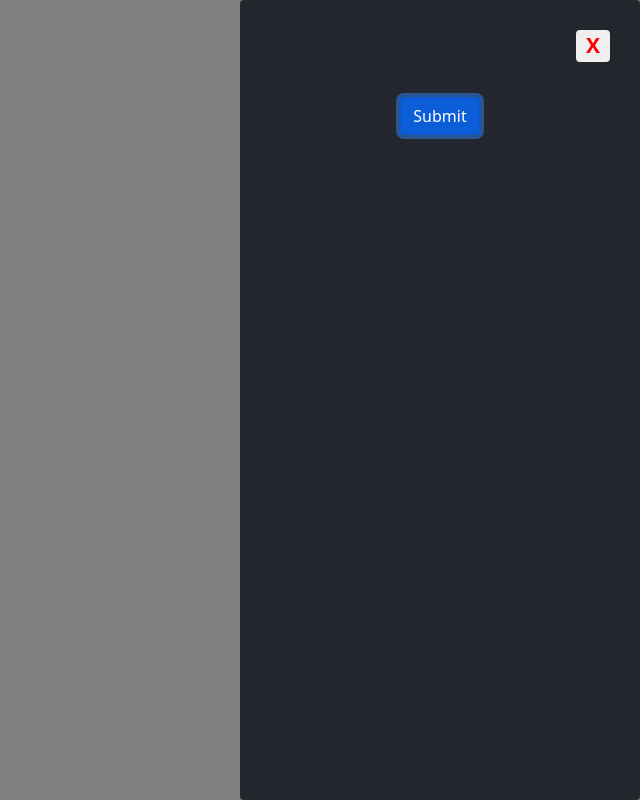
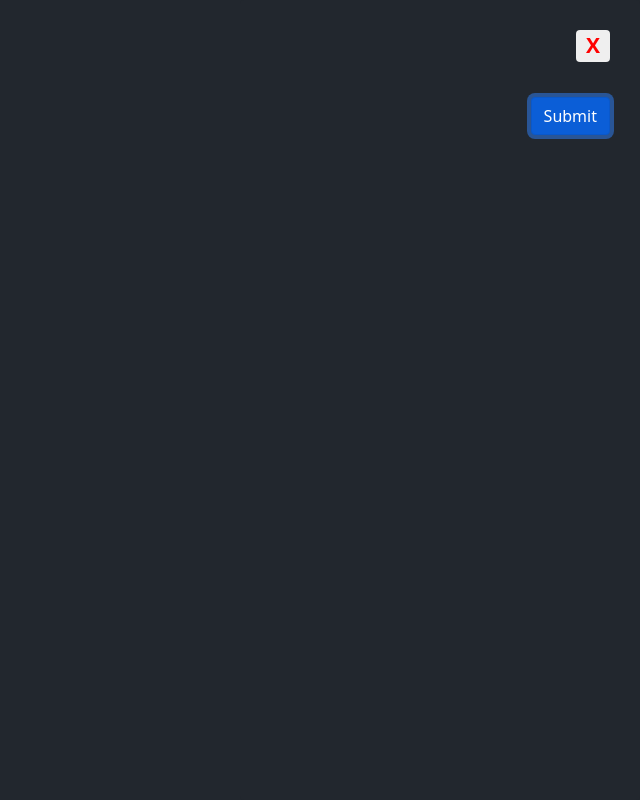
Before and after one commit to hasanrana21/developer-experience-hub-task, a Vue app: page / in a window 1280 px wide. Both pictures are taken after typing "name@example.com", "Sample123" into the empty fields and a click on the button "Submit". Shown: the whole page, without its empty margins (640-1280 px from the left). Built offline with nearby package versions, Linux system fonts and the light colour scheme.

Commit message:
first slide done

```diff
--- a/src/components/Header/Header.vue
+++ b/src/components/Header/Header.vue
@@ -7,28 +7,34 @@
         </transition>
 
         <transition name="slide" appear>
-            <div id="modal" v-if="showModal">
+            <div class="modalClass" v-if="showModal">
                 <div class="text-end">
                     <button class="cross-button" @click="showModal = false">X</button>
                 </div>
 
                 <form v-on:submit.prevent>
-                    <div v-if="submitedButton">
+                    <div id="inputs" v-if="submitedButton">
                         <div class="mb-3">
                             <label for="exampleInputEmail1" class="form-label">Email address</label>
                             <input type="email" name="email" class="form-control" id="exampleInputEmail1" aria-describedby="emailHelp">
                         </div>
+
                         <div class="mb-3">
                             <label for="exampleInputPassword1" class="form-label">Password</label>
                             <input type="password" name="password" class="form-control" id="exampleInputPassword1">
                         </div>
                     </div>
 
-                        <div class="text-center" @click="submitedButton = false">
-                            <button type="submit" @click="submitedButton = true" class="btn btn-primary" id="submit-button">Submit</button>
+                    <div class="text-end sendDiv" @click="submitedButton = false">
+                        <button type="submit" class="btn btn-primary" @click="dataSubmit = true" id="submit-button">Submit</button>
+                    </div>
+                </form>
+            </div>
+        </transition>
 
-                        </div>
-                </form>
+        <transition name="anotherDiv" appear>
+            <div class="slideAfterClick"  v-if="dataSubmit" @click="dataSubmit = true">
+
             </div>
         </transition>
     </div>
@@ -42,7 +48,7 @@ export default {
             showModal: true,
             submitedButton: true,
             show: true,
-
+            dataSubmit: false,
         }
     },
     methods: {
@@ -84,7 +90,7 @@ export default {
         background-color: rgba(0, 0, 0, .5);
     }
 
-    #modal{
+    .modalClass{
         position: fixed;
         right: 0;
         z-index: 99;
@@ -97,6 +103,46 @@ export default {
         padding: 30px;
 
     }
+    .modalClass input{
+        max-width: 325px;
+    }
+    .slideAfterClick{
+        position: absolute;
+        top: 0;
+        left: 0;
+        right: 0;
+        bottom: 0;
+        z-index: 75;
+        background-color: #22272e;
+            max-width: 100%;
+        animation-name: submited;
+        /* animation-duration: 3s; */
+        /* animation-delay: 2s; */
+    }
+    /* @keyframes submited {
+        0%{
+            text-align: end;
+        background-color: red;
+        }
+        20%{
+        background-color: red;
+        }
+        40%{
+        background-color: red;
+        }
+        60%{
+        background-color: red;
+        }
+        80%{
+        background-color: red;
+        }
+        100%{
+        background-color: red;
+            max-width: 100%;
+        }
+    } */
+
+
 
     .cross-button{
         border: none;
@@ -133,39 +179,13 @@ export default {
     transform: translateY(0%) translateX(100vw);
     }
 
-
-    /* #submit-button{
-        padding: 10px 35px;
-        animation-name: submited;
-        animation-duration: 2s;
+    .anotherDiv-enter-active,
+    .anotherDiv-leave-active {
+    transition: transform .6s;
     }
 
-    @keyframes submited {
-        0%{
-            height: 50px;
-            width: 90px;
-        }
-        25%{
-            height: 50;
-            width: 80px;
-            margin-top: 50px;
-        }
-        50%{
-            height: 50px;
-            width: 70px;
-            border-radius: 50%;
-            margin-top: 100px;
-        }
-        75%{
-            height: 50px;
-            width: 60px;
-            margin-top: 150px;
-        }
-        100%{
-            height: 50px;
-            width: 50px;
-            border-radius: 50%;
-            margin-top: 200px;
-        }
-    } */
+    .anotherDiv-enter,
+    .anotherDiv-leave-to {
+    transform: translateY(0%) translateX(100vw);
+    }
 </style>
```
